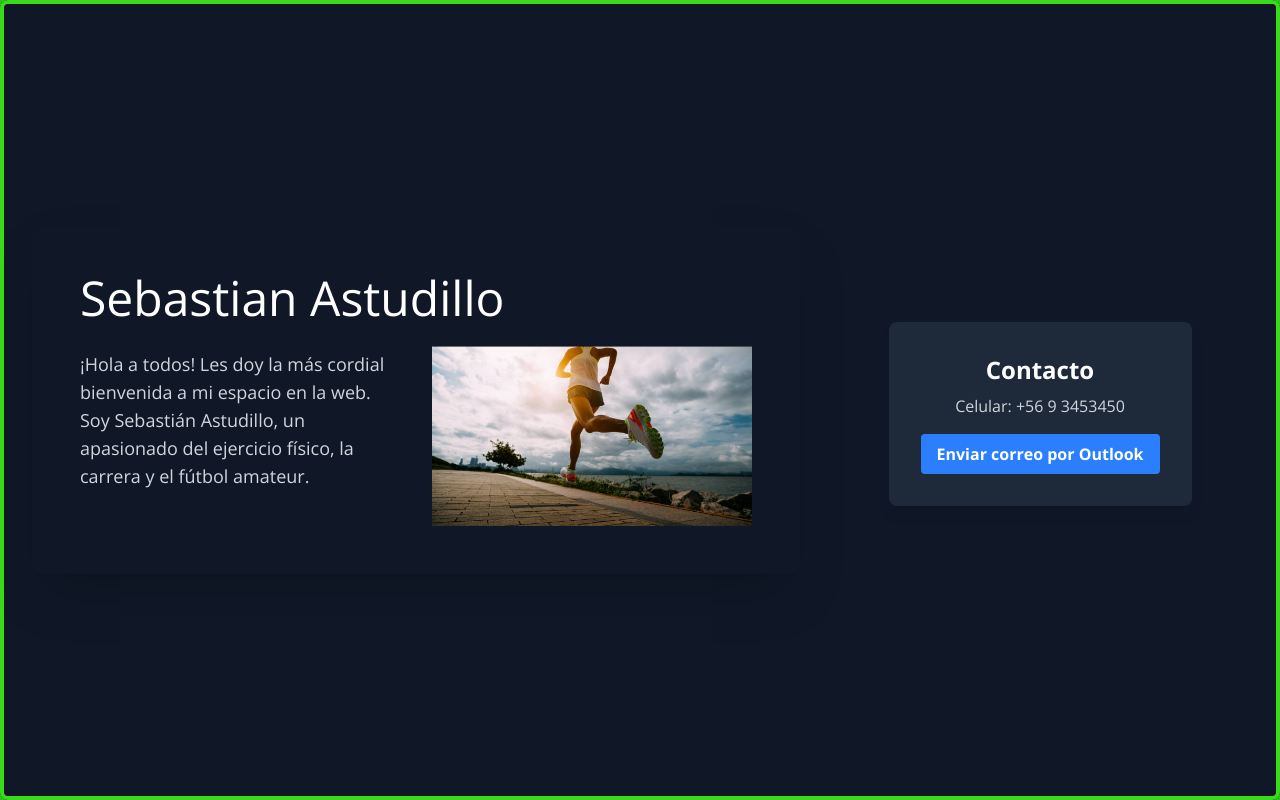
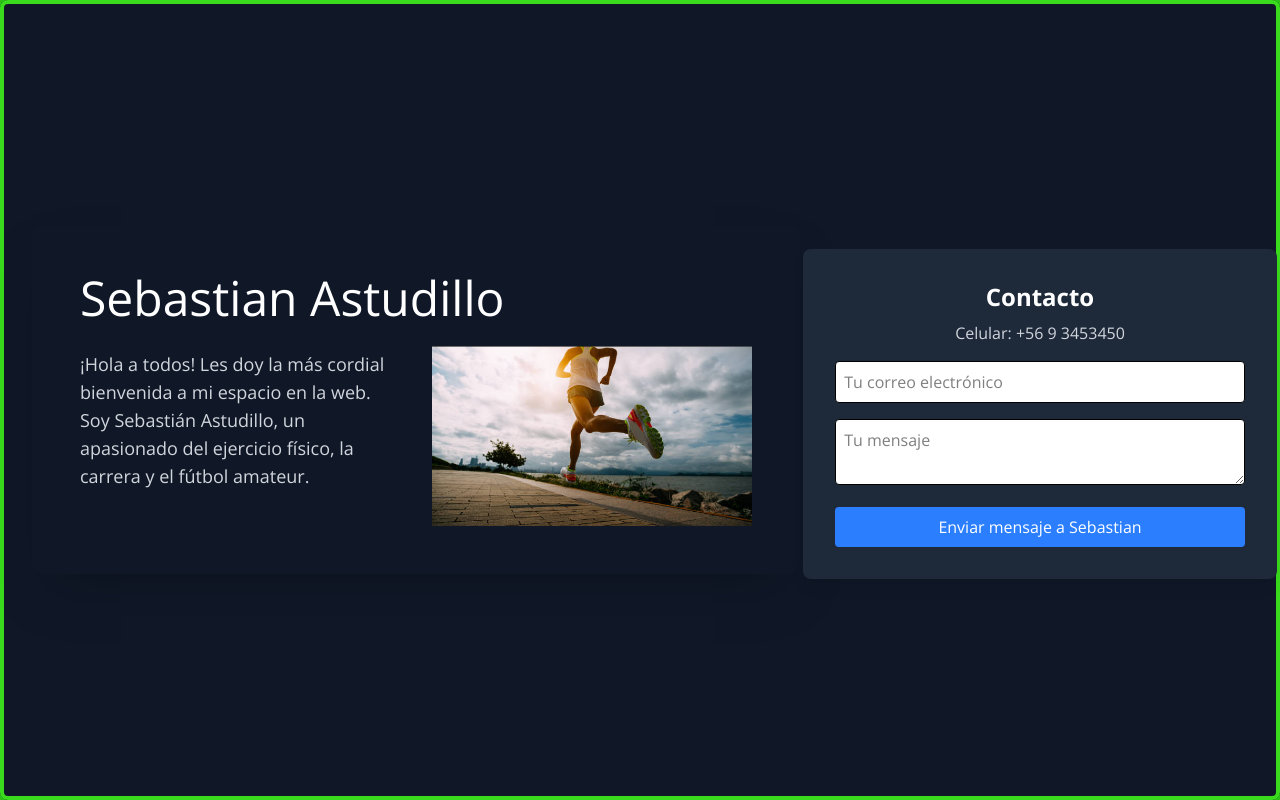
Before and after one commit to martinoremonje/sebastian-astudillo, a React (Vite) app: page / in a window 1280 px wide. Built offline with nearby package versions, Linux system fonts and the light colour scheme.

Commit message:
mandar correo con mailto

```diff
--- a/package.json
+++ b/package.json
@@ -12,7 +12,12 @@
   "dependencies": {
     "@tailwindcss/vite": "^4.0.17",
     "aos": "^2.3.4",
+    "axios": "^1.8.4",
+    "cors": "^2.8.5",
+    "dotenv": "^16.4.7",
+    "express": "^4.21.2",
     "framer-motion": "^12.6.2",
+    "nodemailer": "^6.10.0",
     "react": "^19.0.0",
     "react-dom": "^19.0.0",
     "tailwindcss": "^4.0.17"
--- a/src/App.jsx
+++ b/src/App.jsx
@@ -3,6 +3,7 @@ import React, { useEffect, useState } from 'react';
 import AOS from 'aos';
 import 'aos/dist/aos.css';
 import { motion, AnimatePresence } from 'framer-motion';
+import FormEmail from '../src/components/FormEmail'
 
 function MiComponente() {
   const headingText = 'Sebastian Astudillo';
@@ -54,14 +55,7 @@ function MiComponente() {
         <div data-aos="fade-left" className="mt-12 mb-5 mx-auto text-center p-8 rounded-lg shadow-lg bg-gray-800 z-20">
           <h3 className="text-white font-bold mb-2 text-2xl">Contacto</h3>
           <p className="text-gray-300 mb-4">Celular: +56 9 3453450</p>
-          <button
-            className="bg-blue-500 hover:bg-blue-600 text-white font-bold py-2 px-4 rounded"
-            onClick={() => {
-              window.location.href = 'mailto:tuemail@outlook.com';
-            }}
-          >
-            Enviar correo por Outlook
-          </button>
+          <FormEmail/>
         </div>
         <div className="absolute inset-0 border-4 border-green-400 neon-border rounded-lg z-0"></div>
       </div>
--- /dev/null
+++ b/src/components/FormEmail.jsx
@@ -0,0 +1,40 @@
+import React, { useState } from 'react';
+
+function EmailForm() {
+  const [userEmail, setUserEmail] = useState('');
+  const [message, setMessage] = useState('');
+
+  const handleSendEmail = () => {
+    const subject = `Mensaje de usuario desde tu sitio web (${userEmail})`;
+    const body = `Correo del usuario: ${userEmail}\nMensaje: ${message}`;
+    window.location.href = `mailto:sebastian@gmail.com?subject=${encodeURIComponent(
+      subject
+    )}&body=${encodeURIComponent(body)}`;
+  };
+
+  return (
+    <div className="space-y-4 md:w-[32vw] w-[70vw]">
+      <input
+        type="email"
+        placeholder="Tu correo electrónico"
+        value={userEmail}
+        onChange={(e) => setUserEmail(e.target.value)}
+        className="w-full p-2 border rounded bg-white"
+      />
+      <textarea
+        placeholder="Tu mensaje"
+        value={message}
+        onChange={(e) => setMessage(e.target.value)}
+        className="w-full p-2 border rounded bg-white"
+      />
+      <button
+        onClick={handleSendEmail}
+        className="w-full p-2 bg-blue-500 text-white rounded hover:bg-blue-600"
+      >
+        Enviar mensaje a Sebastian
+      </button>
+    </div>
+  );
+}
+
+export default EmailForm;
```
Also changed, not shown: 1 other file (tests, documents, lock files or other folders).
